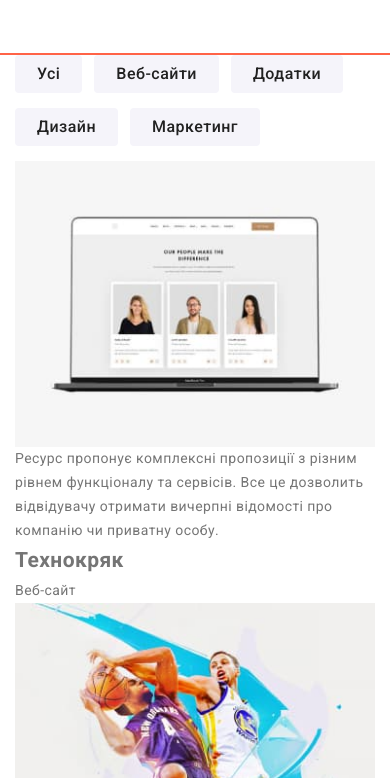
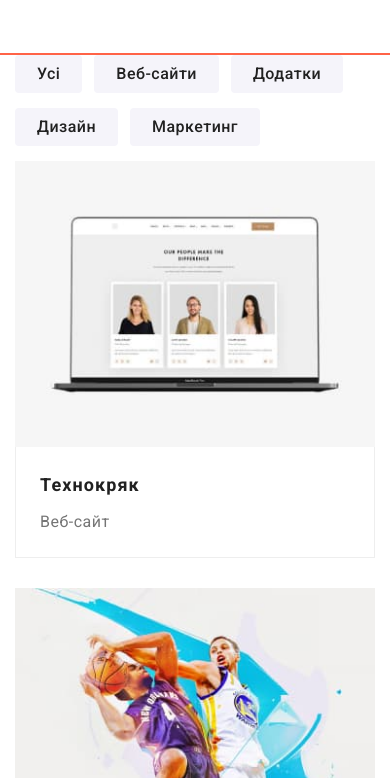
Before and after one commit to YuriiKhomik/goit-markup-hw-08, a plain HTML site: page portfolio.html in a window 390 px wide. Shown: the part 66-844 px from the top of the page. Drawn offline with Linux system fonts and the light colour scheme.

Commit message:
mobile-portfolio+

```diff
--- a/sass/components/_card.scss
+++ b/sass/components/_card.scss
@@ -1,6 +1,6 @@
 .card {
-    display: flex;
-    flex-direction: column;
+    // display: flex;
+    // flex-direction: column;
 }
 
 .card__photo-wrap {
@@ -33,6 +33,8 @@
 }
 
 .card__image {
+    width: 100%;
+
     flex-grow: 1;
 }
 
--- a/sass/components/_portfolio.scss
+++ b/sass/components/_portfolio.scss
@@ -1,11 +1,13 @@
 .portfolio {
-    display: flex;
-    flex-wrap: wrap;
-    gap: 30px;
+    // display: flex;
+    // flex-wrap: wrap;
+    // gap: 30px;
 }
 
 .portfolio__item {
-    flex-basis: calc((100% - 60px) / 3);
+    // flex-basis: calc((100% - 60px) / 3);
+
+    margin-bottom: 30px;
 
     transition-duration: 250ms;
     transition-timing-function: cubic-bezier(0.4, 0, 0.2, 1);
--- a/sass/main.scss
+++ b/sass/main.scss
@@ -61,11 +61,11 @@
 
 /* Стилізація галереї на сторінці Портфоліо */
 
-// @import "./components/portfolio";
+@import "./components/portfolio";
 
 /* Стилізація Картки портфоліо */
 
-// @import "./components/card";
+@import "./components/card";
 
 /* футер */
 
```
Also changed, not shown: css/main.css, css/main.min.css, 2 other files.
